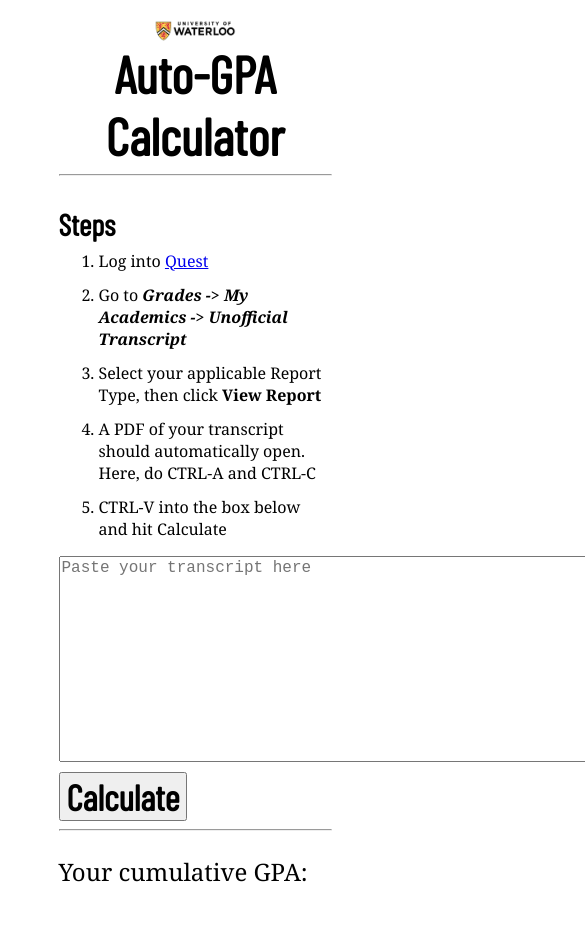
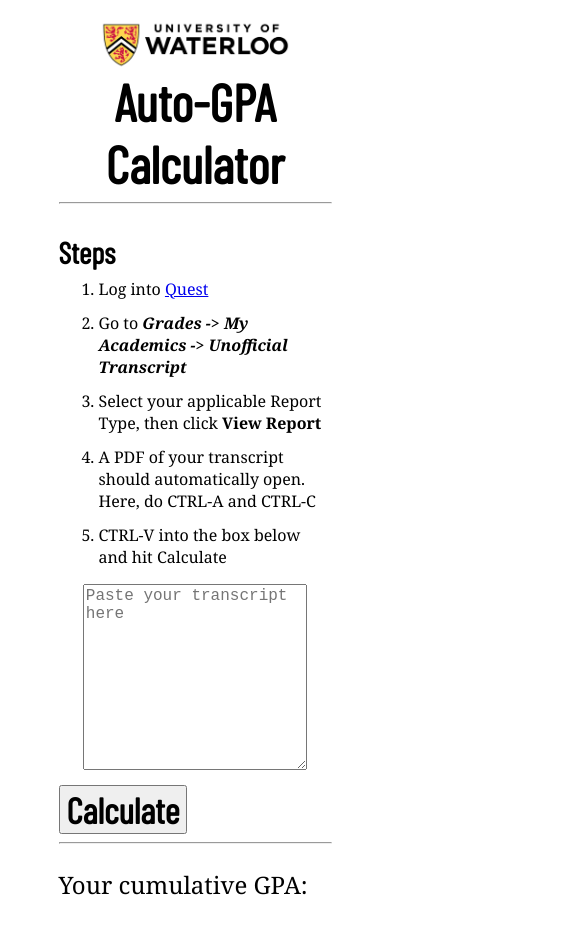
Before and after one commit to caseOfCamel/uwaterloo-gpa-calculator, a React (Create React App) app: page / in a window 390 px wide. Shown: the top 925 px of the page, 585 px wide, since content can reach past the window. Built offline with nearby package versions, Linux system fonts and the light colour scheme; a web font is replaced by a local one.

Commit message:
Fixed mobile viewing of site

```diff
--- a/src/react-components/Header/styles.css
+++ b/src/react-components/Header/styles.css
@@ -20,7 +20,7 @@
 }
 
 .steps-list{
-    text-align: start;
+    text-align: left;
     font-size: 16px;
     font-family: 'Georgia';
     font-weight: 500;
@@ -34,6 +34,5 @@
     display: block;
     margin-left: auto;
     margin-right: auto;
-    width: 30%;
-    height:auto;
+    width: 70%;
 }
--- a/src/react-components/Parser/styles.css
+++ b/src/react-components/Parser/styles.css
@@ -5,15 +5,16 @@
     font-size: 36px;
     font-family: 'Barlow Condensed';
     font-weight: 400;
-    margin-top: 10px;
+    margin-top: 15px;
     font-weight: 600;
 }
 
 .text-area-transcript{
     text-align: start;
-    width: 600px;
-    height: 200px;
     display: block;
+    margin-left: auto;
+    margin-right: auto;
+    width: 80%;
     font-size: 16px;
 }
 
```
